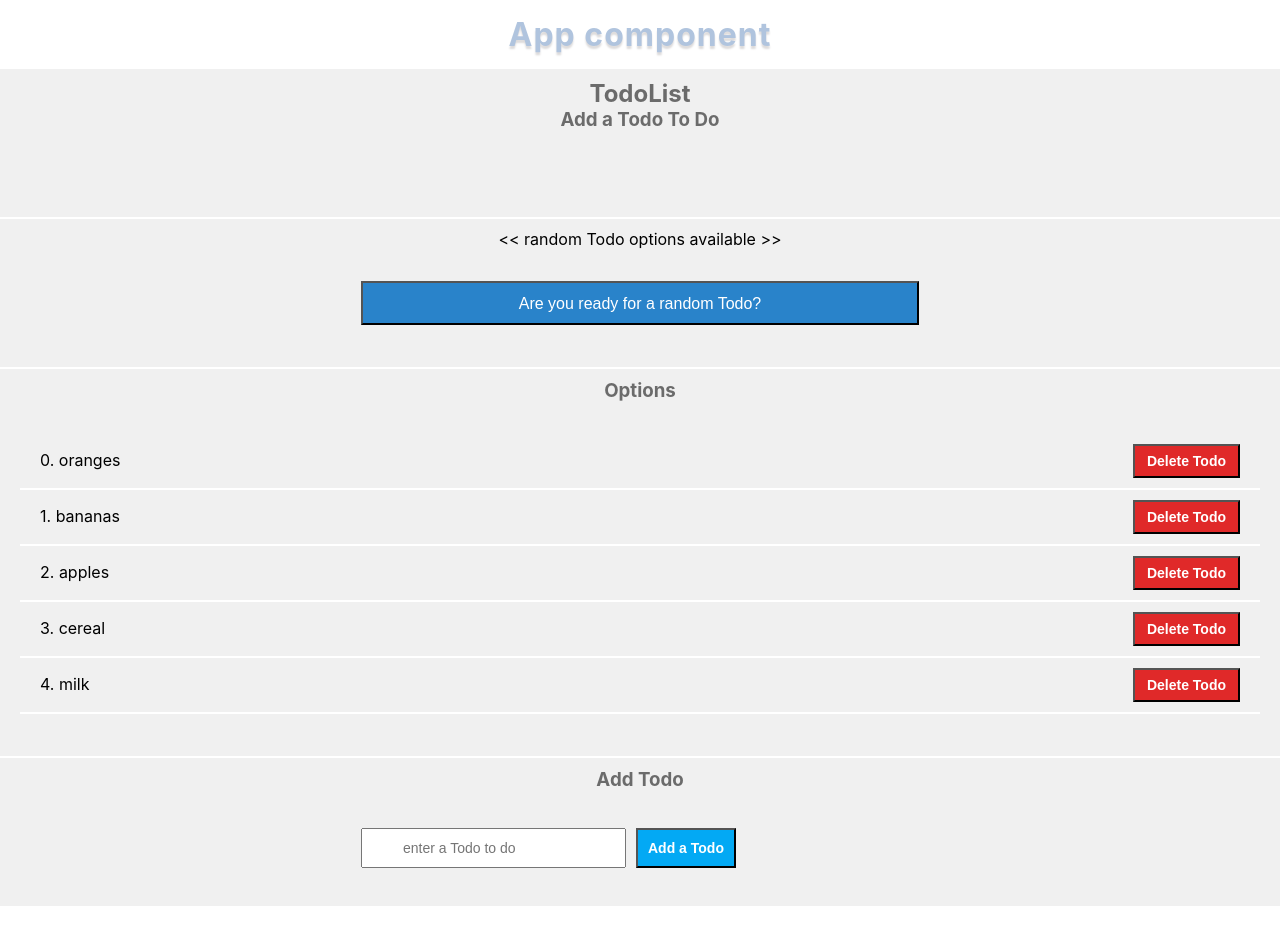
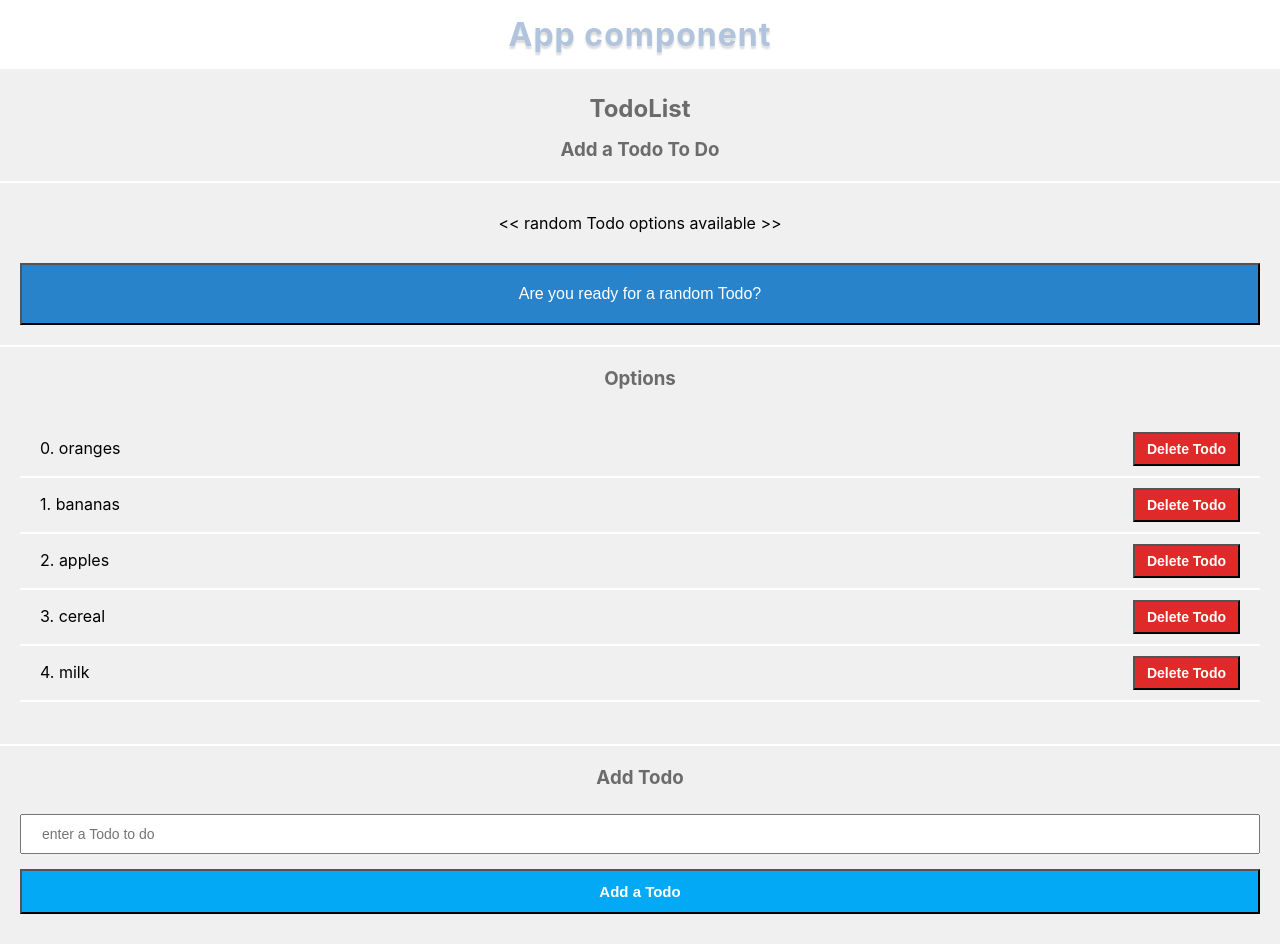
Before and after one commit to stefan22/rjsx, a React (Create React App) app: page / in a window 1280 px wide. Before the commit the page ends 908 px from the top, so only its background shows below. Built offline with nearby package versions, Linux system fonts and the light colour scheme.

Commit message:
[styles]added some styles

```diff
--- a/src/js/App.js
+++ b/src/js/App.js
@@ -34,7 +34,6 @@ class App extends Component {
   }
 
   removeTodo(rem) {
-    console.log('remove Todo in app');
     this.state.options.splice(rem,1); // => arr[1]
     this.setState(() => {
       return {
@@ -45,8 +44,10 @@ class App extends Component {
 
   render() {
     return (
+      <div className="calwrapper cfx">
         <div className='app-comp'>
           <h1>App component</h1>
+          <p className='blk'></p>
 
           <Header  />
 
@@ -61,6 +62,7 @@ class App extends Component {
 
           <AddOption handleAddTodo={this.handleAddTodo} />
 
+        </div>
       </div>
     );
   }
--- a/src/scss/App.scss
+++ b/src/scss/App.scss
@@ -1,167 +1,69 @@
-/* base css */
-* {
-  box-sizing: border-box;
-  margin:0;
-  padding: 0;
+@import './base';
+
+/******* Header comp ********/
+
+.header-comp {
+    h2 {
+        margin: 15px 0;
+    }
+    h3 {
+        margin: 10px 0;
+    }
 }
 
-.cfx::before {
-  content: "";
-  clear:both;
-  display: table;
-}
 
-.cfx::after {
-  content: "";
-  clear: both;
-  display: table;
-}
-
-/******* app-todo ********/
-.header-comp, .action-comp, .options-comp, .option-comp, .addoption-comp {
-  background-color: #f0f0f0;
-  padding: 10px 20px;
-  height: 150px;
-  margin-right: auto;
-  margin-left: auto;
-  border-bottom: 2px solid white;
-}
-.app-comp p, .header-comp p, .action-comp p, .options-comp p, .option-comp p, .addoption-comp p { color: #607d8b;
-}
-
-h1,h2,h3 {
-  text-align: center;
-  color:#6b6b6b;
-}
-
-h1 {
-  margin: 15px 0;
-  text-align: center;
-  letter-spacing: 1px;
-  text-shadow: 0px 3px 2px #dddbdb;
-  color: lightsteelblue;
-}
-
-p {
-  color: #7B1FA2;
-}
-
-.header-comp p {
-  text-align: center;
-}
+/******* Action comp ********/
 
 .action-comp {
     .randomdo {
-    margin-bottom: 2em;
+        margin: 0;
         text-align: center;
+        padding: 20px 0;
     }
-  .action-button {
-    padding: 12px 20px;
-    cursor: pointer;
-    background: #2983ca;
-    color: white;
-    font-size: 16px;
-    font-weight: 400;
-    margin: 0 auto;
-    width: 45%;
-    display: block;
-    margin-bottom: 22px;
-    height: 44px;
 }
 
-}
+
+/******* Options comp ********/
 
 .options-comp {
     &.ovflw {
         overflow: auto;
         height: auto;
     }
-
-
+    h3 {
+        margin: 10px 0;
+    }
+    .options {
+        margin: 2em 0;
+    }
 }
 
 
+/******* Option comp ********/
 
-
-
-
-
-button:focus {outline: none;}
-
-
-
-
-
-
-
-
-span {
-  display: inline-block;
-  margin:1em;
-  padding: 10px;
-  height: 38px;
+.option-comp {
+    height: auto;
+    .todo {
+        line-height: 33px;
+    }
 }
 
 
+/******* AddOption comp ********/
 
-.addoption-comp h3 {
-  margin-bottom: 2em;
+.addoption-comp {
+    h3 {
+        margin: 10px 0;
     }
-
-.addoption-comp form {
+    form {
         display: block;
         margin: 0 auto;
-  width: 45%;
+        width: 100%;
+        .add-todo {
+            padding: 10px 20px;
+            width: 100%;
+            font-size: 14px;
+            margin: 15px 0;
         }
-
-.options {
-  margin: 2em 0;
     }
-
-.options-comp li {
-  list-style-type: lower-alpha;
 }
-.option-item {
-  margin-right:5px;
-}
-
-.option-comp {
-  height: auto;
-}
-
-span {
-  padding: 8px 10px;
-  height: 33px;
-  float: left;
-  margin: 0;
-}
-
-.todo {
-  line-height: 33px;
-}
-
-.add-todo {
-  padding: 10px 40px;
-  font-size: 14px;
-}
-
-.todo-button {
-  padding: 10px;
-  margin-left: 10px;
-  background: #03A9F4;
-  color: white;
-  font-size: 14px;
-  font-weight: bold;
-  cursor: pointer;
-}
-
-.todo-delete-button {
-  padding: 7px 12px;
-  margin-left: 10px;
-  background: #e02929;
-  color: white;
-  font-size: 14px;
-  font-weight: bold;
-  float: right;
-  cursor: pointer;
-}
--- /dev/null
+++ b/src/scss/_base.scss
@@ -0,0 +1,67 @@
+@import './font-size';
+@import './buttons';
+* {
+    box-sizing: border-box;
+    margin: 0;
+    padding: 0;
+}
+
+.cfx::before {
+    content: "";
+    clear: both;
+    display: table;
+}
+
+.cfx::after {
+    content: "";
+    clear: both;
+    display: table;
+}
+
+.calwrapper {
+    margin-left: auto;
+    margin-right: auto;
+    display: block;
+    width: 100%;
+}
+
+
+/******* app-todo ********/
+
+.header-comp,
+.action-comp,
+.options-comp,
+.option-comp,
+.addoption-comp {
+    background-color: #f0f0f0;
+    padding: 10px 20px;
+    border-bottom: 2px solid white;
+}
+
+.app-comp p,
+.header-comp p,
+.action-comp p,
+.options-comp p,
+.option-comp p,
+.addoption-comp p {
+    color: #607d8b;
+}
+
+h1,
+h2,
+h3 {
+    text-align: center;
+    color: #6b6b6b;
+}
+
+h1 {
+    margin: 15px 0;
+    text-align: center;
+    letter-spacing: 1px;
+    text-shadow: 0px 3px 2px #dddbdb;
+    color: lightsteelblue;
+}
+
+p {
+    color: #7B1FA2;
+}
--- /dev/null
+++ b/src/scss/_buttons.scss
@@ -0,0 +1,35 @@
+.todo-button {
+  padding: 12px 20px;
+  background: #03A9F4;
+  color: white;
+  font-weight: bold;
+  cursor: pointer;
+  width: 100%;
+  font-size: 15px;
+  margin-bottom: 20px;
+}
+
+.todo-delete-button {
+  padding: 7px 12px;
+  margin-left: 10px;
+  background: #e02929;
+  color: white;
+  font-size: 14px;
+  font-weight: bold;
+  float: right;
+  cursor: pointer;
+}
+
+.action-button {
+  cursor: pointer;
+  background: #2983ca;
+  color: white;
+  font-size: 16px;
+  font-weight: 400;
+  margin: 10px auto 10px;
+  width: 100%;
+  display: block;
+  padding: 20px 0;
+}
+
+button:focus {outline: none;}
--- /dev/null
+++ b/src/scss/_font-size.scss
@@ -0,0 +1,6 @@
+$s-size: .8em;
+$m-size: 1.2em;
+$lg-size: 1.5em;
+$xl-size: 1.75em;
+$xxl-size: 2.00em;
+$desktop-breakpoint: 1200px;
--- a/src/scss/header.scss
+++ /dev/null
@@ -1,8 +0,0 @@
-h2, h3, p {
-  text-align: center;
-}
-
-hr.divider {
-  margin:40px 0;
-  padding-bottom: 60px;
-}
```
Also changed, not shown: src/scss/options.scss (deleted, +0 -78 lines). Lines whose indentation alone changed are shown as unchanged.
